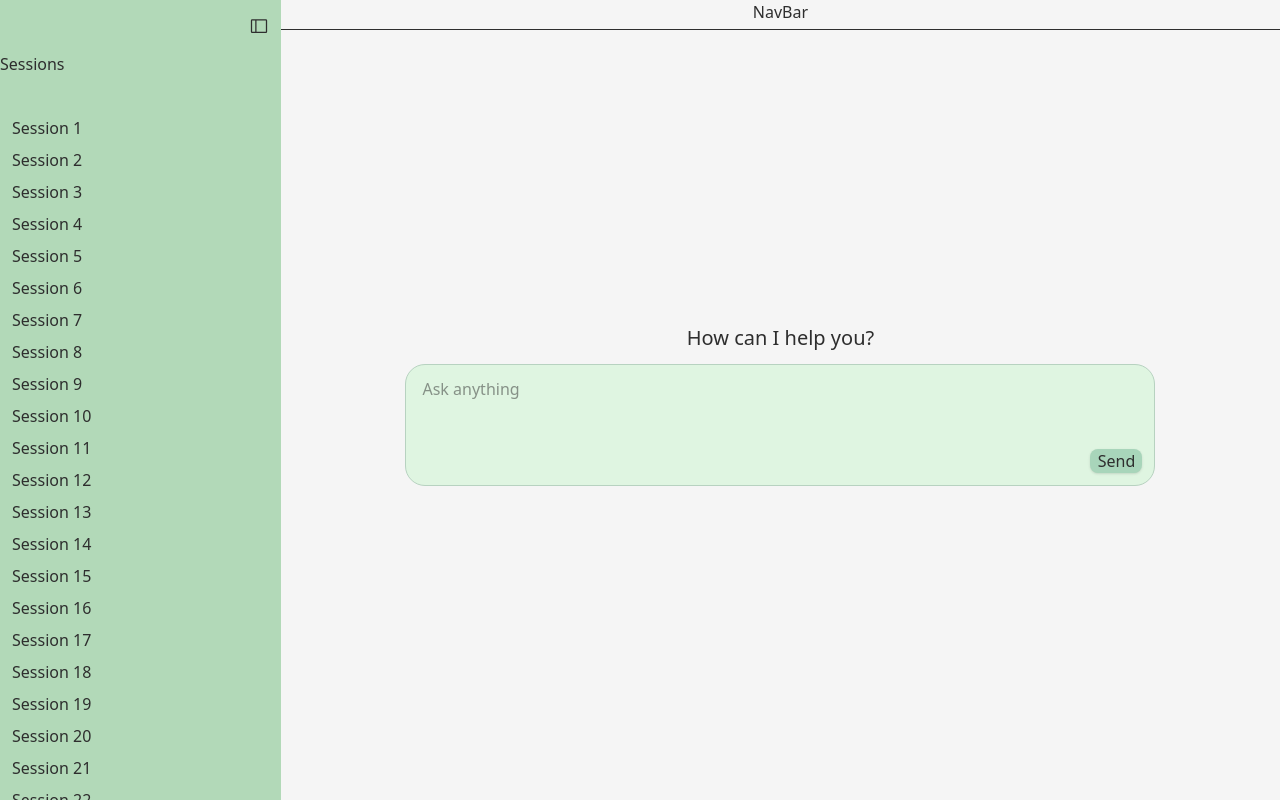
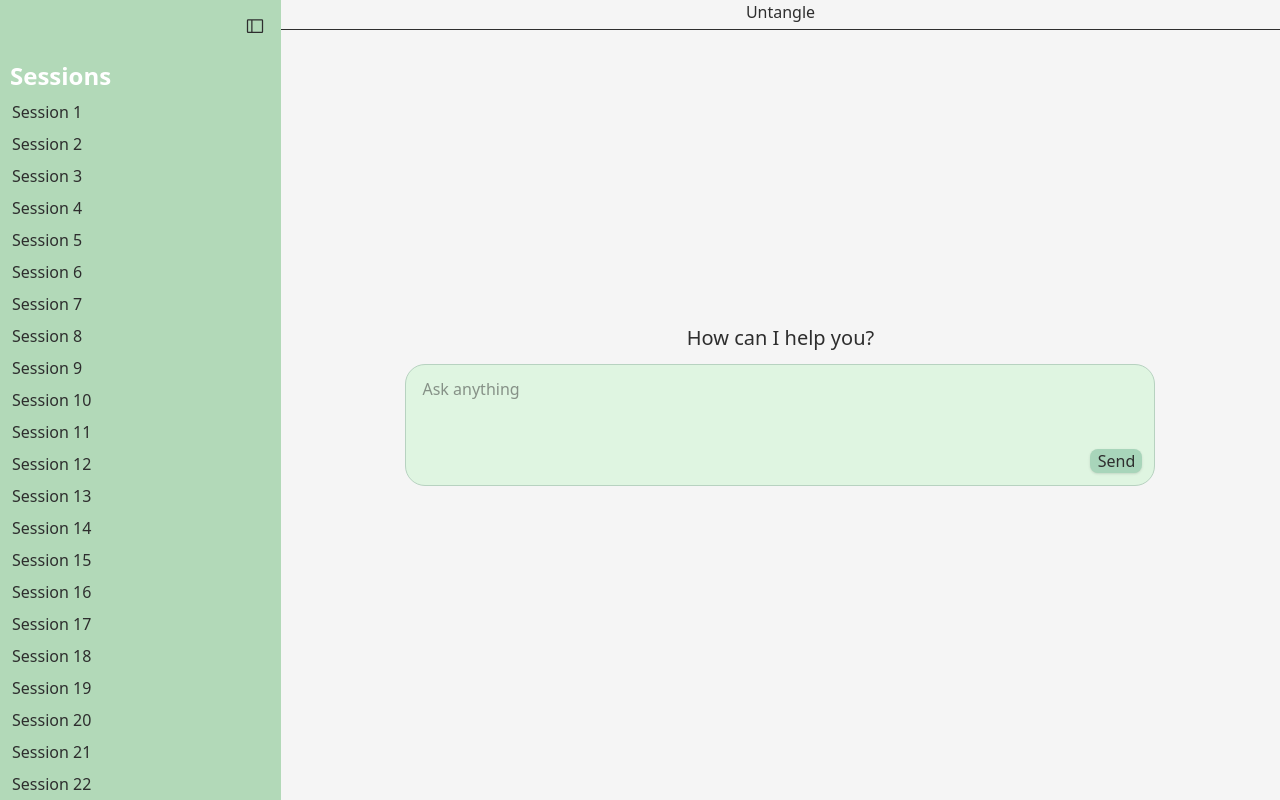
Before and after one commit to jkolp/AiTherapist, a React (Vite) app in the folder frontend/: page / in a window 1280 px wide. Both pictures are taken after a click on the button 24 px from the left and 26 px from the top of the page. Built offline with nearby package versions, Linux system fonts and the light colour scheme.

Commit message:
Sidebar implemented with sticky header

```diff
--- a/frontend/src/components/Sidebar/Sidebar.tsx
+++ b/frontend/src/components/Sidebar/Sidebar.tsx
@@ -25,7 +25,6 @@ export default function Sidebar({isOpen, setIsOpen, sessions}: SidebarProps) {
             {
                 isOpen ? (
                     <div className="flex-1 flex flex-col">
-                        <h1 className="mb-10"> Sessions </h1>
                         <div className="h-full">
                             <ul className="flex flex-col gap-y-2 px-3">
                                 {
--- a/frontend/src/components/Sidebar/StickyHeader.tsx
+++ b/frontend/src/components/Sidebar/StickyHeader.tsx
@@ -7,12 +7,23 @@ interface StickyHeaderProps {
 export default function StickyHeader({isOpen, handleToggle} : StickyHeaderProps) {
 
     return (
-        <div className={`flex justify-end ${isOpen ? 'px-1' : 'px-1'} h-20`}>
-            <button className="text-xl font-bold p-2 h-9 my-2
-                                hover:rounded-xl hover:bg-[#dcf5e0] hover:text-black-500"
-                    onClick={handleToggle}>
-                <PiSidebarSimple />
-            </button>
+        <div className={`flex flex-col sticky top-0 bg-darkerGreenTea`}>
+            <div className={`flex justify-end ${isOpen ? 'px-2' : 'px-1'}`}>
+                <button className="text-xl font-bold p-2 h-9 my-2
+                                    hover:rounded-xl hover:bg-[#dcf5e0] hover:text-black-500"
+                        onClick={handleToggle}>
+                    <PiSidebarSimple />
+                </button>
+            </div>
+            {
+                isOpen && (
+                    <div className="flex justify-start ml-2.5">
+                        <h1 className="text-2xl font-bold text-white my-2">
+                            Sessions
+                        </h1>
+                    </div>
+                )
+            }
         </div>
     );
 }
--- a/frontend/src/pages/TextChatPage/TextChatPage.tsx
+++ b/frontend/src/pages/TextChatPage/TextChatPage.tsx
@@ -46,7 +46,7 @@ export default function TextChatPage() {
     <>
         <div className="w-full h-full flex flex-col">
             <div className="w-full h-[30px] text-center border-b-1 relative">
-                NavBar
+                Untangle
             </div>
             <div className="flex-1 flex flex-col justify-center overflow-hidden">
                 { messages.length === 0 ?
```
